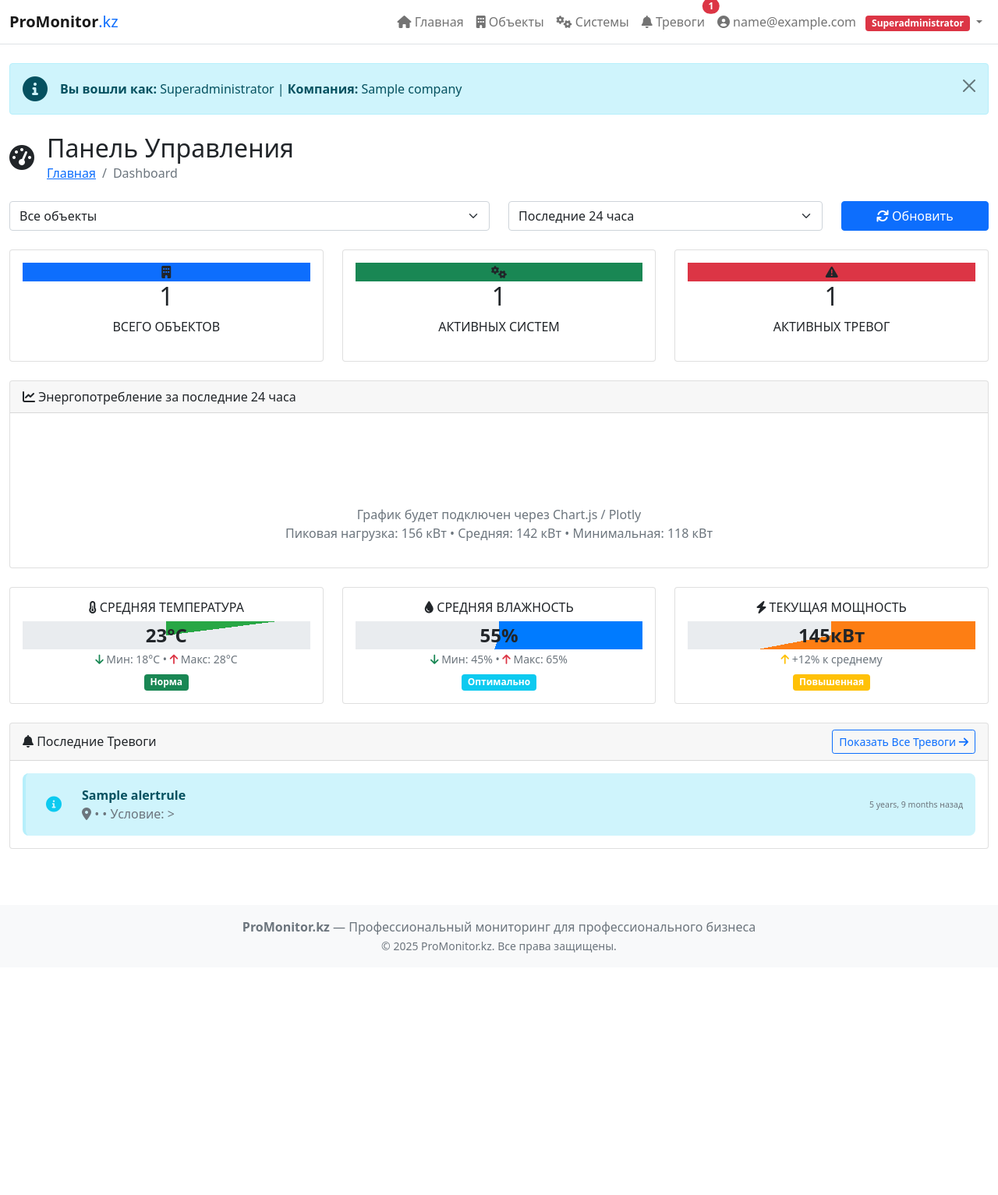
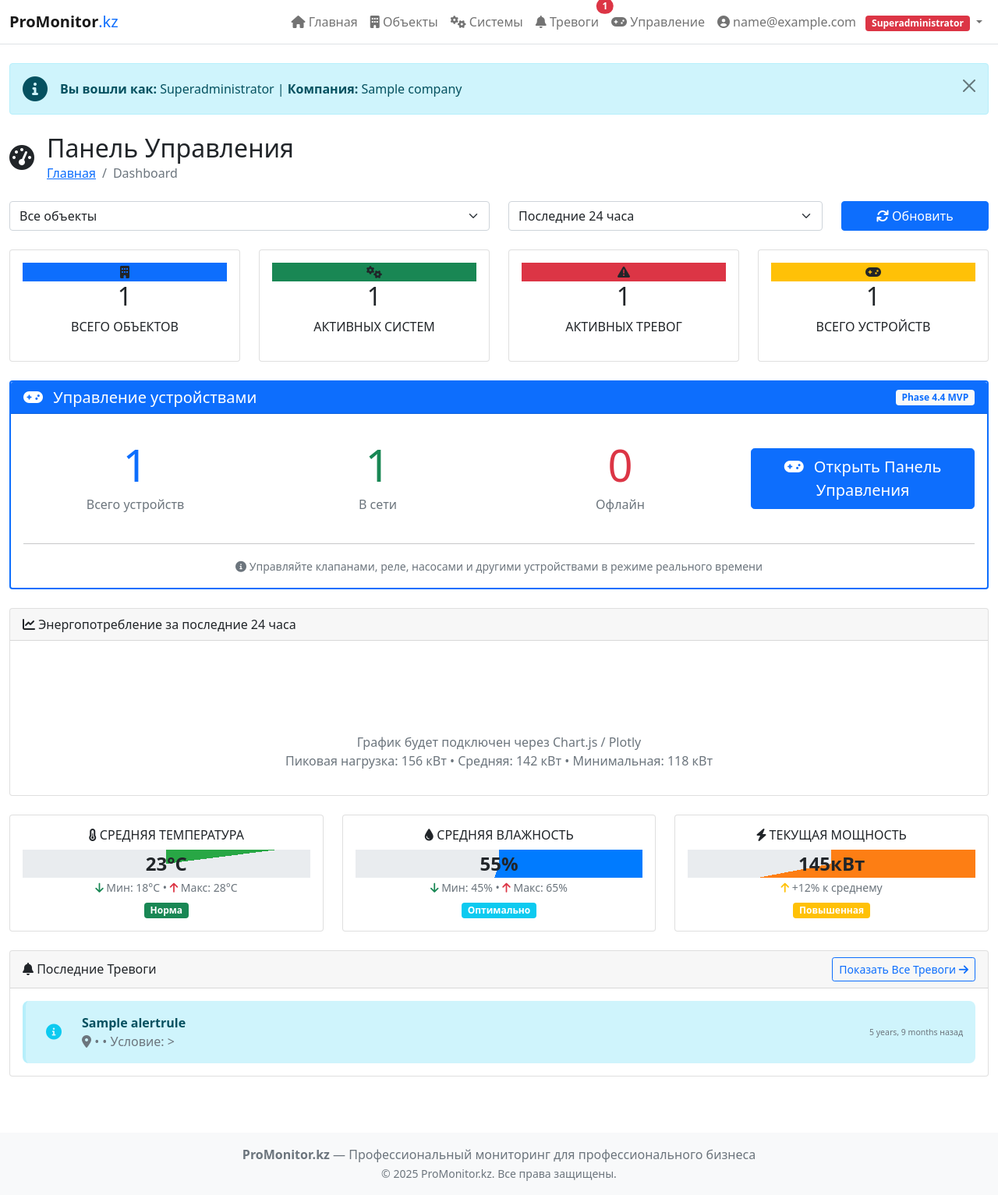
Before and after one commit to malsonvalentin-architector/rm-saas-platform, a Django app: page / in a window 1280 px wide. Shown: the whole page at 78% size. Before the commit the page ends 1223 px from the top, so only its background shows below. Run offline with Django 3.2, Linux system fonts and the light colour scheme; a user stored in the database is signed in; tables that the repository leaves empty hold one stand-in row (values such as "Sample post"); parts of the project's set-up code (start-up, migrations or seed data) failed here and were passed over; some libraries are stand-ins or nearby versions.

Commit message:
RESTORE: Центральная карточка управления + кнопка в navbar

```diff
--- a/home/views.py
+++ b/home/views.py
@@ -7,7 +7,7 @@ from django.db.models import Count, Q, Avg
 from django.utils import timezone
 from django.urls import reverse
 from datetime import timedelta
-from data.models import Obj, System, AlertRule, Atributes, Data
+from data.models import Obj, System, AlertRule, Atributes, Data, Actuator
 import logging
 
 logger = logging.getLogger(__name__)
@@ -58,6 +58,23 @@ def dashboard(request):
         except Exception as e:
             logger.error(f"Error counting alerts: {e}")
             active_alerts = 0
+
+        # Phase 4.4/4.6: Actuators statistics
+        try:
+            if objects.exists():
+                our_systems = System.objects.filter(obj__in=objects)
+                total_actuators = Actuator.objects.filter(sys__in=our_systems).count()
+                online_actuators = Actuator.objects.filter(sys__in=our_systems, is_online=True).count()
+                offline_actuators = total_actuators - online_actuators
+            else:
+                total_actuators = 0
+                online_actuators = 0
+                offline_actuators = 0
+        except Exception as e:
+            logger.error(f"Error counting actuators: {e}")
+            total_actuators = 0
+            online_actuators = 0
+            offline_actuators = 0
 
         # Средние показатели датчиков за последние 24 часа
         last_24h = timezone.now() - timedelta(hours=24)
@@ -128,6 +145,9 @@ def dashboard(request):
             'total_objects': total_objects,
             'total_systems': total_systems,
             'active_alerts': active_alerts,
+            'total_actuators': total_actuators,
+            'online_actuators': online_actuators,
+            'offline_actuators': offline_actuators,
             'avg_temperature': avg_temperature,
             'avg_humidity': avg_humidity,
             'avg_power': avg_power,
--- a/templates/home/dashboard.html
+++ b/templates/home/dashboard.html
@@ -28,6 +28,7 @@
                     </span>
                     {% endif %}
                 </a>
+                <a class="nav-link" href="{% url 'data:actuator_list' %}"><i class="fas fa-gamepad"></i> Управление</a>
 
                 <!-- User Menu with Role Badge -->
                 <div class="nav-item dropdown">
@@ -124,7 +125,7 @@
 
         <!-- Stats Cards -->
         <div class="row g-4 mb-4">
-            <div class="col-md-4">
+            <div class="col-md-3">
                 <div class="card stats-card">
                     <div class="card-body text-center">
                         <div class="stats-icon bg-primary">
@@ -135,7 +136,7 @@
                     </div>
                 </div>
             </div>
-            <div class="col-md-4">
+            <div class="col-md-3">
                 <div class="card stats-card">
                     <div class="card-body text-center">
                         <div class="stats-icon bg-success">
@@ -146,7 +147,7 @@
                     </div>
                 </div>
             </div>
-            <div class="col-md-4">
+            <div class="col-md-3">
                 <div class="card stats-card">
                     <div class="card-body text-center">
                         <div class="stats-icon bg-danger">
@@ -154,6 +155,67 @@
                         </div>
                         <h2 class="stats-value">{{ active_alerts }}</h2>
                         <p class="stats-label">АКТИВНЫХ ТРЕВОГ</p>
+                    </div>
+                </div>
+            </div>
+            <div class="col-md-3">
+                <div class="card stats-card">
+                    <div class="card-body text-center">
+                        <div class="stats-icon bg-warning">
+                            <i class="fas fa-gamepad"></i>
+                        </div>
+                        <h2 class="stats-value">{{ total_actuators }}</h2>
+                        <p class="stats-label">ВСЕГО УСТРОЙСТВ</p>
+                    </div>
+                </div>
+            </div>
+        </div>
+
+        <!-- Central Control Card -->
+        <div class="row mb-4">
+            <div class="col-12">
+                <div class="card border-primary" style="border-width: 2px;">
+                    <div class="card-header bg-primary text-white">
+                        <div class="d-flex justify-content-between align-items-center">
+                            <h5 class="mb-0"><i class="fas fa-gamepad me-2"></i> Управление устройствами</h5>
+                            <span class="badge bg-light text-primary">Phase 4.4 MVP</span>
+                        </div>
+                    </div>
+                    <div class="card-body">
+                        <div class="row">
+                            <div class="col-md-3 text-center">
+                                <div class="p-3">
+                                    <div class="display-4 text-primary mb-2">{{ total_actuators }}</div>
+                                    <h6 class="text-muted">Всего устройств</h6>
+                                </div>
+                            </div>
+                            <div class="col-md-3 text-center">
+                                <div class="p-3">
+                                    <div class="display-4 text-success mb-2">{{ online_actuators }}</div>
+                                    <h6 class="text-muted">В сети</h6>
+                                </div>
+                            </div>
+                            <div class="col-md-3 text-center">
+                                <div class="p-3">
+                                    <div class="display-4 text-danger mb-2">{{ offline_actuators }}</div>
+                                    <h6 class="text-muted">Офлайн</h6>
+                                </div>
+                            </div>
+                            <div class="col-md-3 text-center d-flex align-items-center justify-content-center">
+                                <a href="{% url 'data:actuator_list' %}" class="btn btn-primary btn-lg">
+                                    <i class="fas fa-gamepad me-2"></i> Открыть Панель Управления
+                                </a>
+                            </div>
+                        </div>
+                        <hr>
+                        <div class="row text-center">
+                            <div class="col">
+                                <small class="text-muted">
+                                    <i class="fas fa-info-circle"></i>
+                                    Управляйте клапанами, реле, насосами и другими устройствами в режиме реального времени
+                                </small>
+                            </div>
+                        </div>
                     </div>
                 </div>
             </div>
```
